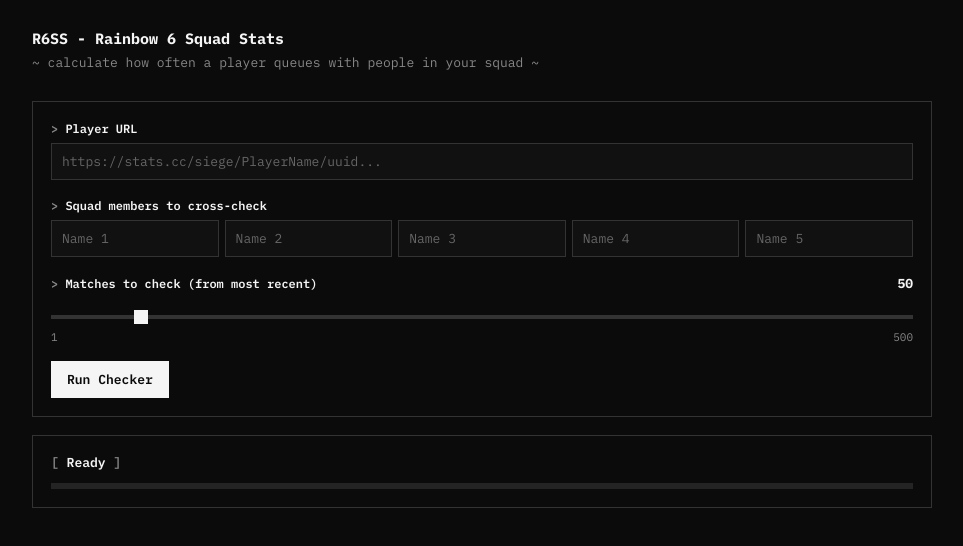
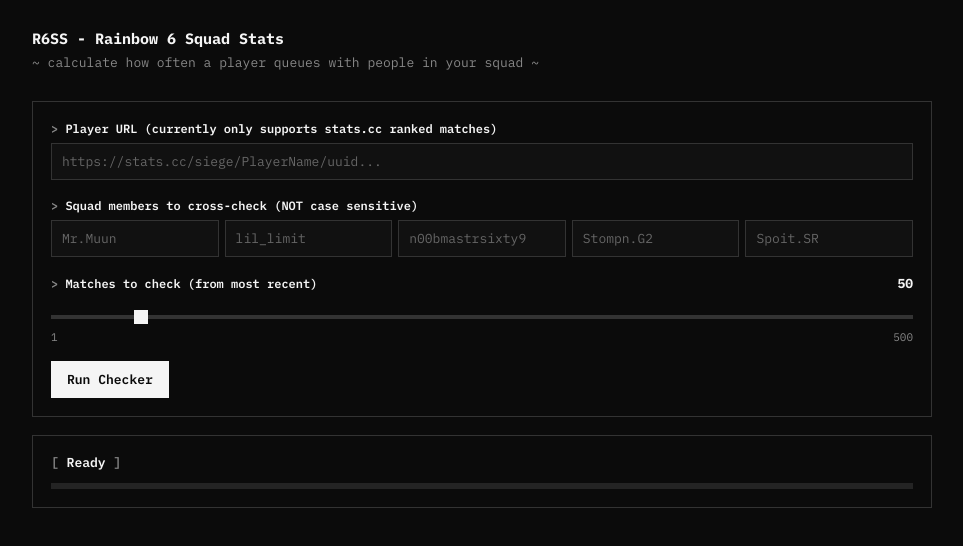
Before and after one commit to BillyLikesBacon/r6-solo-queue-checker, a website: page public/index.html in a window 1280 px wide. Shown: the whole page, without its empty margins (158-1121 px from the left). Drawn offline with Linux system fonts and the light colour scheme.

Commit message:
Placeholder modifications

```diff
--- a/public/index.html
+++ b/public/index.html
@@ -24,7 +24,7 @@
         <div id="error" class="error"></div>
 
         <label class="field-label" for="player-url">
-            Player URL
+            Player URL (currently only supports stats.cc ranked matches)
         </label>
 
         <input
@@ -34,15 +34,15 @@
         >
 
         <label class="field-label">
-            Squad members to cross-check
+            Squad members to cross-check (NOT case sensitive)
         </label>
 
         <div class="names-row">
-            <input class="name-input" type="text" placeholder="Name 1">
-            <input class="name-input" type="text" placeholder="Name 2">
-            <input class="name-input" type="text" placeholder="Name 3">
-            <input class="name-input" type="text" placeholder="Name 4">
-            <input class="name-input" type="text" placeholder="Name 5">
+            <input class="name-input" type="text" placeholder="Mr.Muun">
+            <input class="name-input" type="text" placeholder="lil_limit">
+            <input class="name-input" type="text" placeholder="n00bmastrsixty9">
+            <input class="name-input" type="text" placeholder="Stompn.G2">
+            <input class="name-input" type="text" placeholder="Spoit.SR">
         </div>
 
         <div class="slider-header">
--- a/server.js
+++ b/server.js
@@ -553,7 +553,7 @@ async function scrapeMatchPages(
 
     setStatus(
       jobId,
-      `Scraping match ${matchNumber} / ${total}`
+      `checking match ${matchNumber} / ${total}`
     );
 
     const matchId =
```
